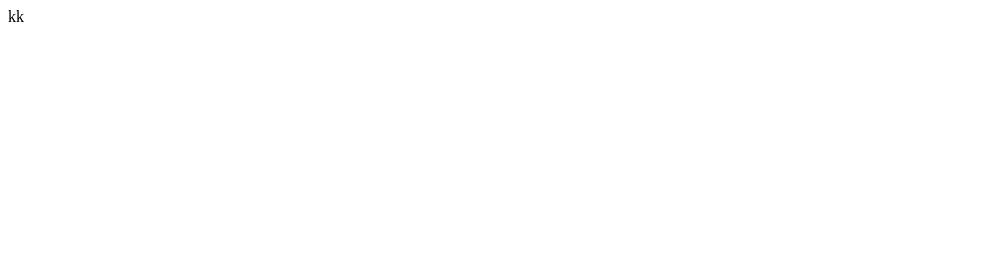
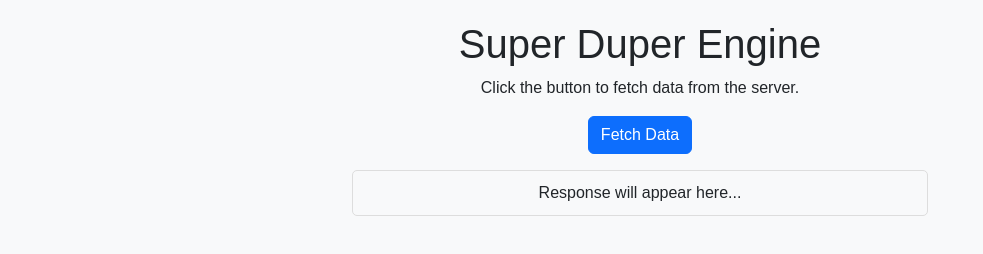
Before and after one commit to Devlovpraja07/super-duper-engine, a plain HTML site: page index.html in a window 1280 px wide. Shown: the whole page, without its empty margins (0-983 px from the left). Drawn offline with nearby package versions, Linux system fonts and the light colour scheme.

Commit message:
Update index.html

```diff
--- a/index.html
+++ b/index.html
@@ -1 +1,65 @@
-kk
+<!DOCTYPE html>
+<html lang="en">
+<head>
+    <meta charset="UTF-8">
+    <meta name="viewport" content="width=device-width, initial-scale=1.0">
+    <title>Super Duper Engine</title>
+    <!-- Bootstrap CSS (optional for styling) -->
+    <link href="https://cdn.jsdelivr.net/npm/bootstrap@5.3.0/dist/css/bootstrap.min.css" rel="stylesheet">
+    <style>
+        body {
+            font-family: Arial, sans-serif;
+            margin: 0;
+            padding: 20px;
+            background-color: #f8f9fa;
+        }
+        .container {
+            max-width: 600px;
+            margin: auto;
+            text-align: center;
+        }
+        #response {
+            margin-top: 20px;
+            padding: 10px;
+            border: 1px solid #ddd;
+            border-radius: 5px;
+        }
+    </style>
+</head>
+<body>
+    <div class="container">
+        <h1>Super Duper Engine</h1>
+        <p>Click the button to fetch data from the server.</p>
+        <button class="btn btn-primary" onclick="fetchData()">Fetch Data</button>
+        <div id="response" class="mt-3">Response will appear here...</div>
+    </div>
+
+    <script>
+        async function fetchData() {
+            const responseDiv = document.getElementById('response');
+            try {
+                // Replace with your server's actual endpoint
+                const response = await fetch('http://localhost:3000/api', {
+                    method: 'GET',
+                    headers: {
+                        'Content-Type': 'application/json',
+                    },
+                });
+
+                if (!response.ok) {
+                    throw new Error(`HTTP error! Status: ${response.status}`);
+                }
+
+                const data = await response.json();
+                responseDiv.innerText = JSON.stringify(data, null, 2);
+            } catch (error) {
+                responseDiv.innerText = `Error: ${error.message}`;
+                console.error('Fetch error:', error);
+            }
+        }
+    </script>
+
+    <!-- Bootstrap JS (optional for styling) -->
+    <script src="https://cdn.jsdelivr.net/npm/bootstrap@5.3.0/dist/js/bootstrap.bundle.min.js"></script>
+</body>
+</html>
```
